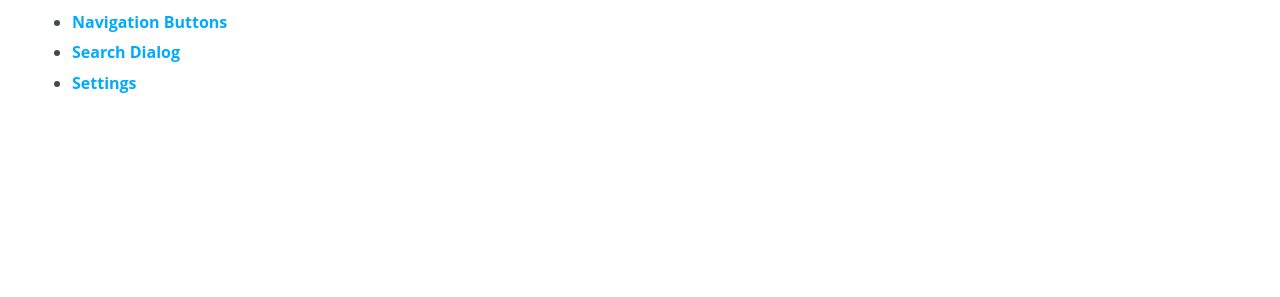
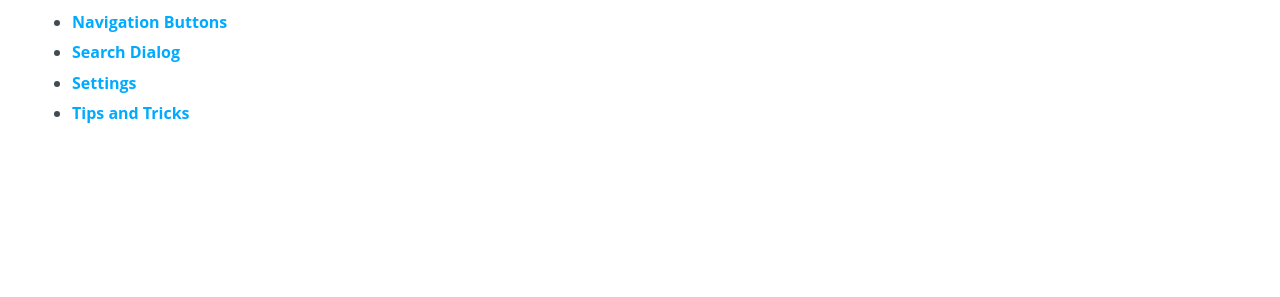
Before and after one commit to cs-LA/home, a Jekyll site: the page built from KTrunk/Manual/Index.md, in a window 1280 px wide. Shown: the part 463-760 px from the top of the page. Built offline with Jekyll 4.4.1, drawn with Linux system fonts in a browser that asks for light colours; our own code applies the rules of GitHub Pages for plain Markdown files.

Commit message:
Update Index.md

```diff
--- a/KTrunk/Manual/Index.md
+++ b/KTrunk/Manual/Index.md
@@ -42,6 +42,10 @@
   </li>
   <li>
     <span class="en"><b><a href="Settings.html">Settings</a></b></span>
-    <span class="de"><b><a href="FurtherActions.html">Weitere Aktionen</a></b></span>
+    <span class="de"><b><a href="TipsAndTricks.html">Tipps und Tricks</a></b></span>
+  </li>
+  <li>
+    <span class="en"><b><a href="Settings.html">Tips and Tricks</a></b></span>
+    <span class="de"><b><a href="TipsAndTricks.html">Weitere Aktionen</a></b></span>
   </li>
 </ul>
```
